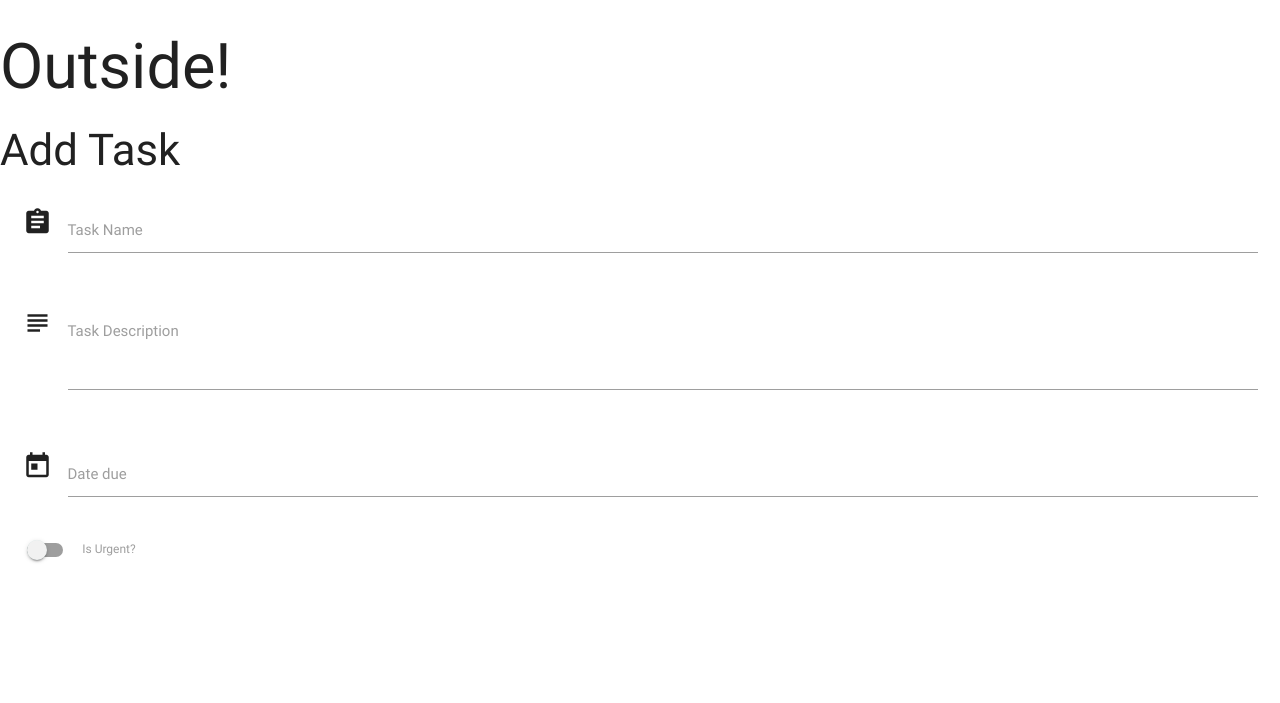
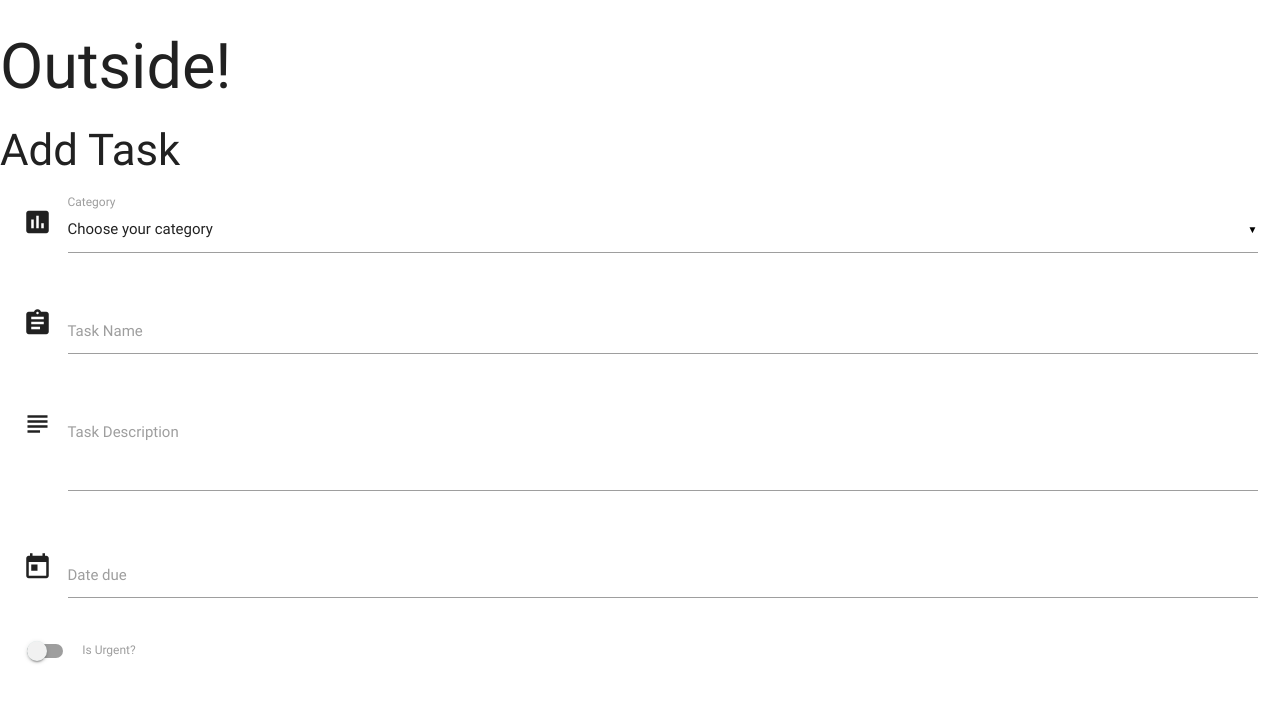
Before and after one commit to Bourkekev/task_manager, a Flask app: page /add_task in a window 1280 px wide. Shown: the top 703 px of the page. Run offline with Flask 2, Linux system fonts and the light colour scheme; data that the repository does not hold is empty; some libraries are stand-ins or nearby versions.

Commit message:
Added more to form and dynamically got categories from DB into the select options.

```diff
--- a/app.py
+++ b/app.py
@@ -21,7 +21,7 @@ def get_tasks():
 
 @app.route('/add_task')
 def add_task():
-    return render_template("addtask.html")
+    return render_template("addtask.html", categories=mongo.db.categories.find())
 
 if __name__ == '__main__':
     app.run(host=os.environ.get('IP'),
--- a/templates/addtask.html
+++ b/templates/addtask.html
@@ -5,6 +5,18 @@
 
 <div class="row">
     <form action="" method="POST" class="col s12">
+        <div class="row">
+            <div class="input-field col s12">
+                <i class="material-icons prefix">poll</i>
+                <select id="category" name="category_name">
+                    <option value="" disabled selected>Choose your category</option>
+                    {% for cat in categories %}
+                        <option value="{{cat.category_name}}">{{cat.category_name}}</option>
+                    {% endfor %}
+                </select>
+                <label>Category</label>
+            </div>
+        </div>
       <div class="row">
         <div class="input-field col s12">
           <i class="material-icons prefix">assignment</i>
--- a/templates/base.html
+++ b/templates/base.html
@@ -20,6 +20,7 @@
     <script>
         $(document).ready(function(){
             $('.collapsible').collapsible();
+            $('select').material_select();
         });
 
         $('.datepicker').pickadate({
```
